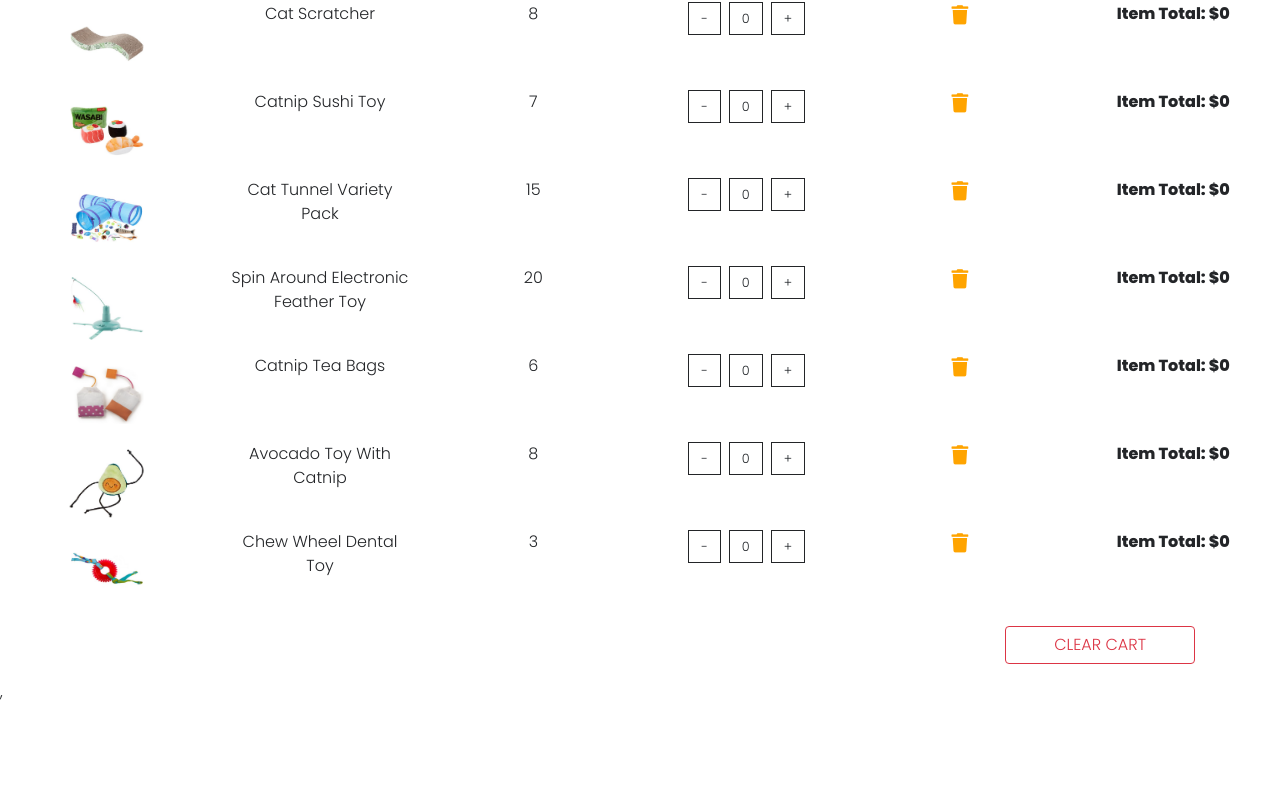
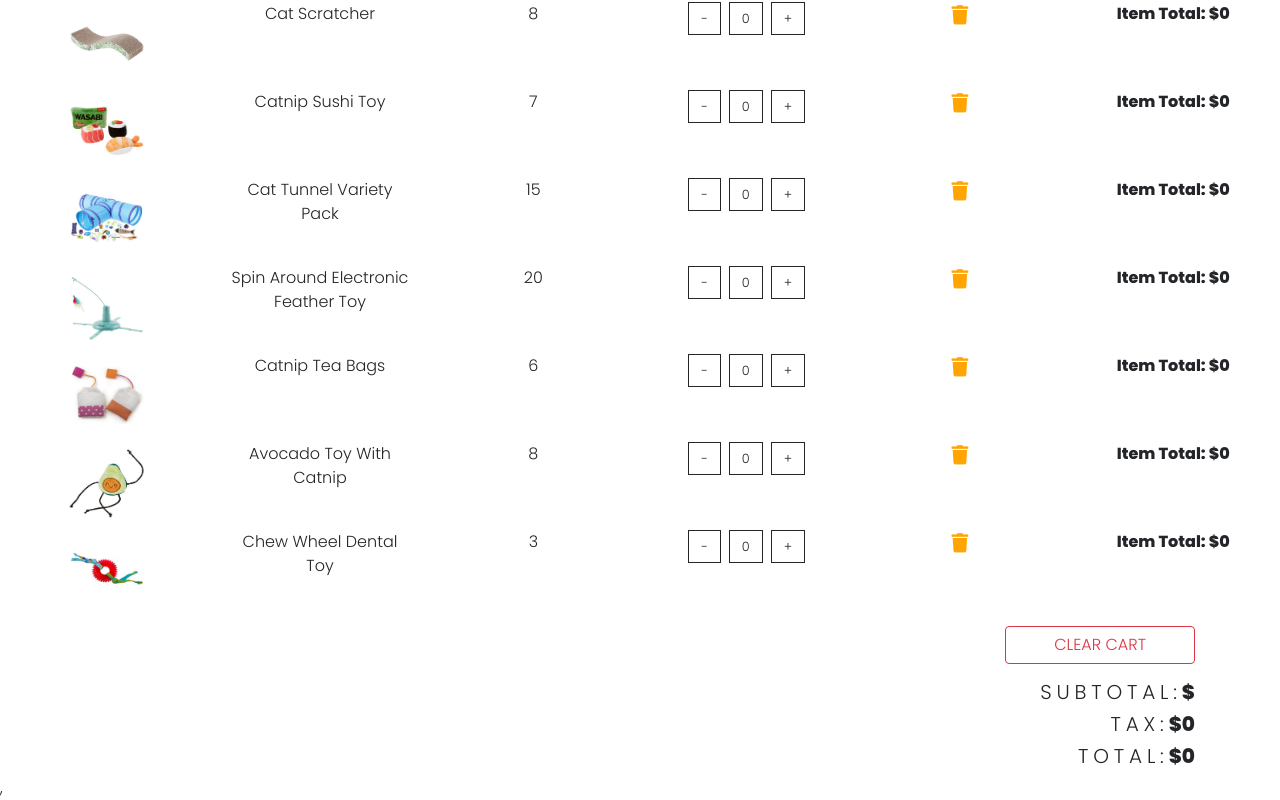
Before and after one commit to ylldesmustafa/capstone-1, a React (Create React App) app in the folder my-store/: page /cart in a window 1280 px wide. Shown: the part 472-1272 px from the top of the page. Before the commit the page ends 1176 px from the top, so only its background shows below. Built offline with nearby package versions, Linux system fonts and the light colour scheme.

Commit message:
added subtotal, cart total, and tax to shopping cart feature in CartTotals.js

```diff
--- a/my-store/src/components/Cart/CartTotals.js
+++ b/my-store/src/components/Cart/CartTotals.js
@@ -13,6 +13,24 @@ export default function CartTotals({value}) {
             Clear Cart
           </button>
         </Link>
+        <h5>
+          <span className="text-title">
+            Subtotal:
+          </span>
+          <strong>${cartSubtotal}</strong>
+        </h5>
+        <h5>
+          <span className="text-title">
+            Tax:
+          </span>
+          <strong>${cartTax}</strong>
+        </h5>
+        <h5>
+          <span className="text-title">
+            Total:
+          </span>
+          <strong>${cartTotal}</strong>
+        </h5>
       </div>
       </div>
      </div>
```
